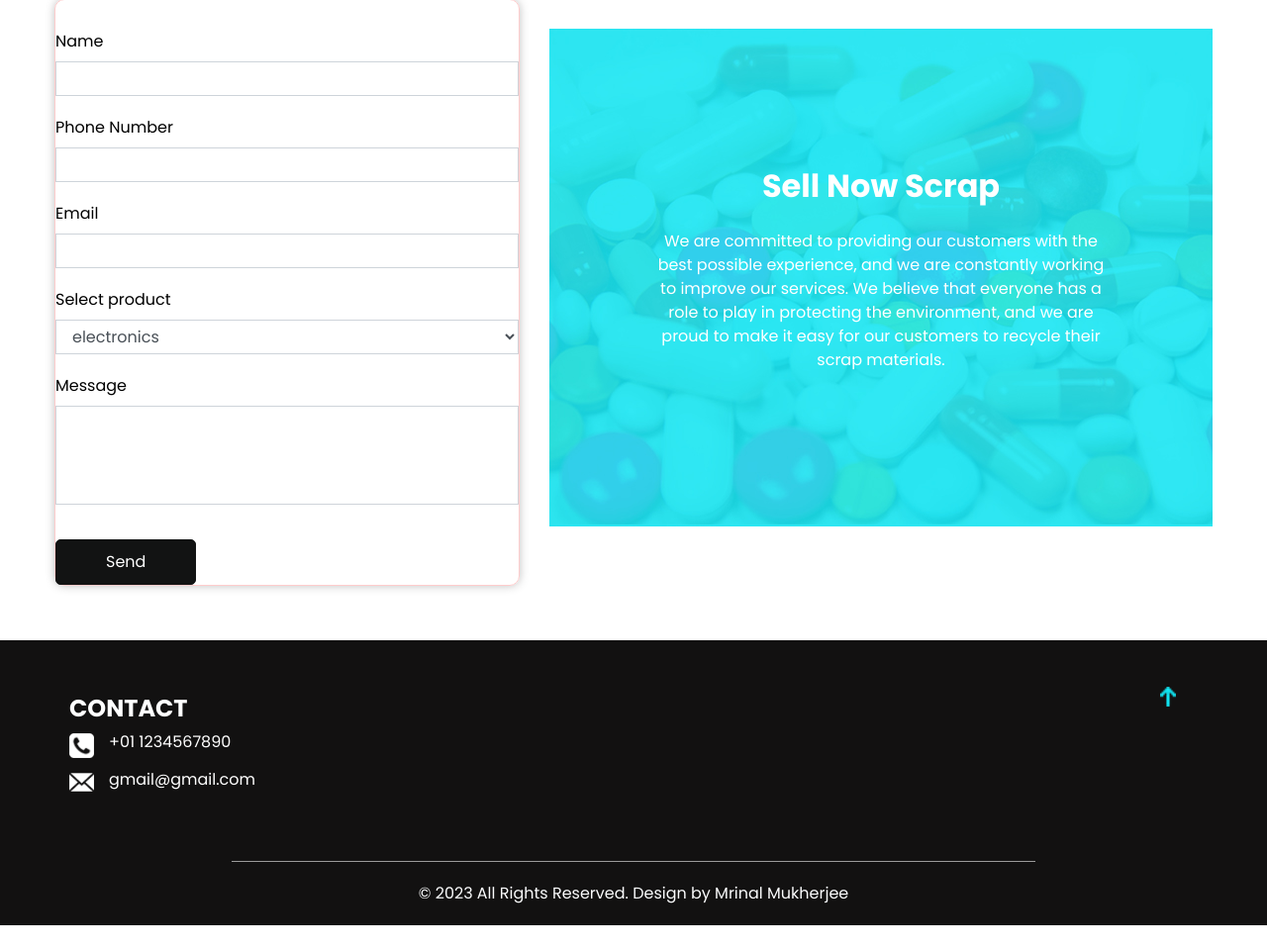
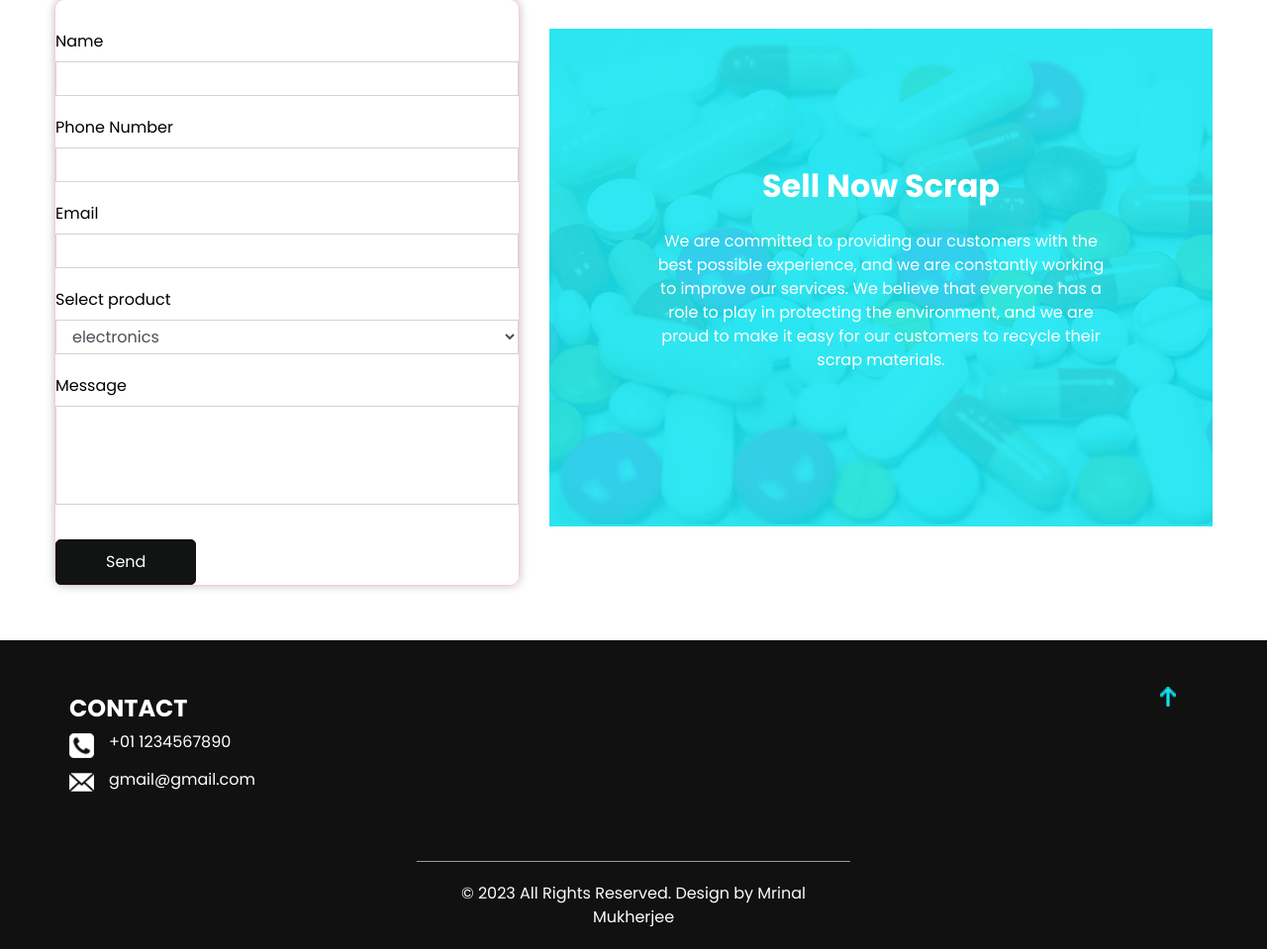
Before and after one commit to narutosimp/fullnayakabadi-main, a plain HTML site: page index.html in a window 1280 px wide. Shown: the part 6538-7497 px from the top of the page at 99% size. Before the commit the page ends 7473 px from the top, so only its background shows below. Drawn offline with nearby package versions, Linux system fonts and the light colour scheme.

Commit message:
Initial Commit

```diff
--- a/css/style.scss
+++ b/css/style.scss
@@ -983,8 +983,7 @@ a:focus {
 
 .footer_section {
   background-color: #121111;
-
-  font-weight: 500;
+  font-weight: 400;
 }
 
 .redirect {
@@ -1019,7 +1018,7 @@ a:focus {
   text-align: center;
   padding: 20px;
   border-top: 1px solid #9b9b9b;
-  width: 65%;
+  width: 35%;
   margin: 0 auto;
 }
 
--- a/index.html
+++ b/index.html
@@ -182,7 +182,7 @@
             <a href="">
               <img src="images/twitter.png" alt="" class="s-2">
             </a>
-            <a href="user_detail.html">
+            <a href="">
               <img src="images/instagram.png" alt="" class="s-3">
             </a>
             <a href="user_detail.html" target="_blank">
@@ -275,7 +275,7 @@
             </div>
           </div>
         </div>
-      </div>
+        </div>
         </div>
       </div>
     </div>
@@ -566,7 +566,6 @@
     </div>
   </section>
 
-
   <!-- discount section -->
   <section class="discount_section">
     <div class="container-fluid">
@@ -591,16 +590,15 @@
 0%{opacity: 0;}
 50%{opacity: .5;}
 100%{opacity: 1;}
-}</style>
+}
+</style>
             <div class="blink" ><span>NOTE:</span></div>
-
             <p >
               This price may vary with fluctuation in the scrap market. We don't deal in toughened glass, wooden items, fabrics, ceramics and vehicle scrap.
               prices may be differernt for bulk pickups. Call us at<br>
                 +91-8595358613<br> to get a quote for bulk pickup.
             </p>
             <div>
-
               <a href="">
                 Sell Now
               </a>
```
Also changed, not shown: css/style.css, 1 other file.
